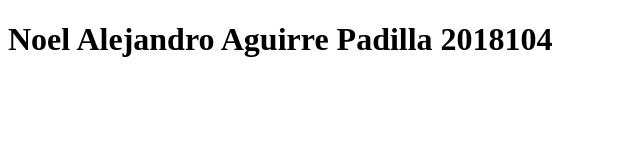
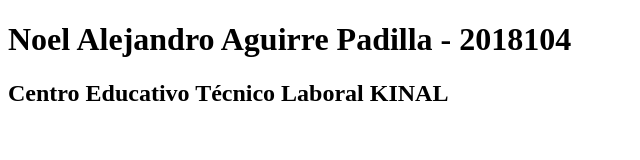
Before and after one commit to naguire2018104/IN5AM, a plain HTML site: page index.html in a window 1280 px wide. Shown: the whole page, without its empty margins (0-640 px from the left). Drawn offline with Linux system fonts and the light colour scheme.

Commit message:
Se agregó un Centro Educativo

```diff
--- a/index.html
+++ b/index.html
@@ -6,6 +6,7 @@
     <title>Primera Página con GIT</title>
 </head>
 <body>
-    <h1>Noel Alejandro Aguirre Padilla 2018104</h1>
+    <h1>Noel Alejandro Aguirre Padilla - 2018104</h1>
+    <h2>Centro Educativo Técnico Laboral KINAL</h2>
 </body>
 </html>
```
